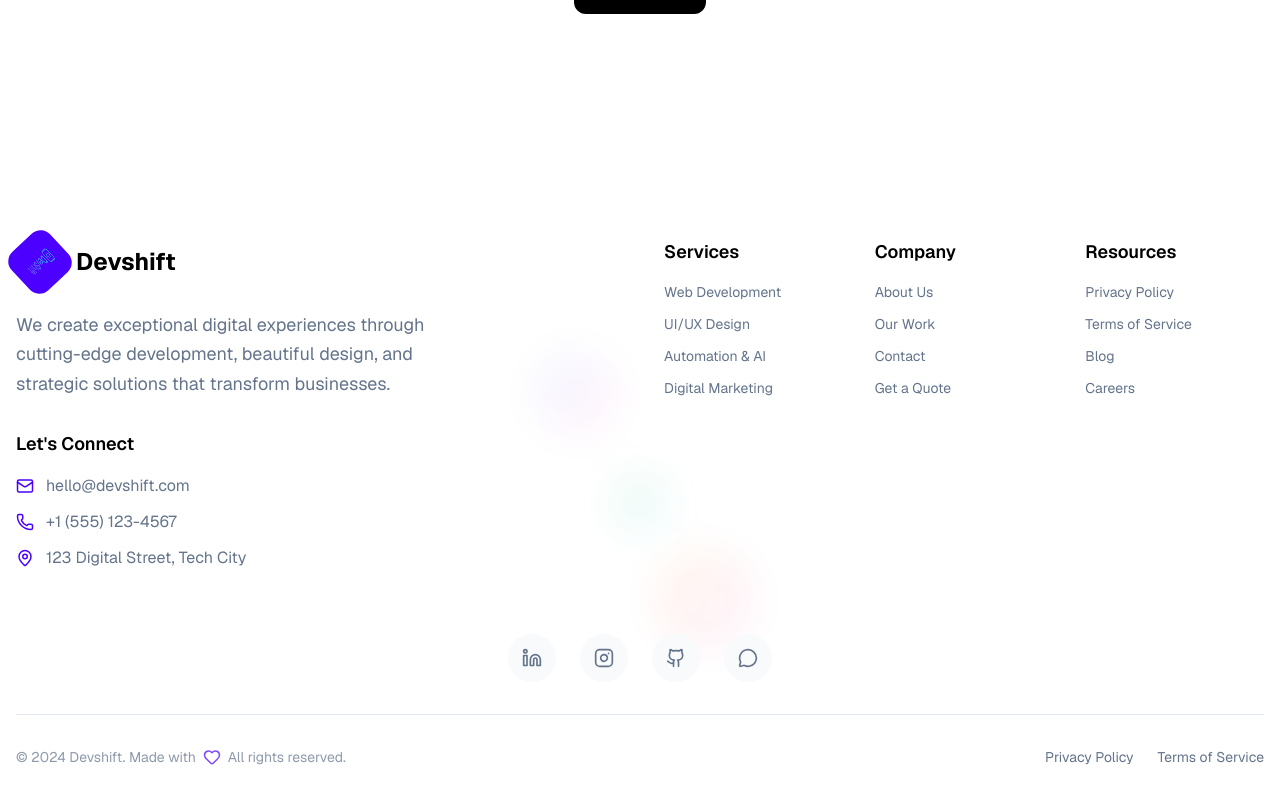
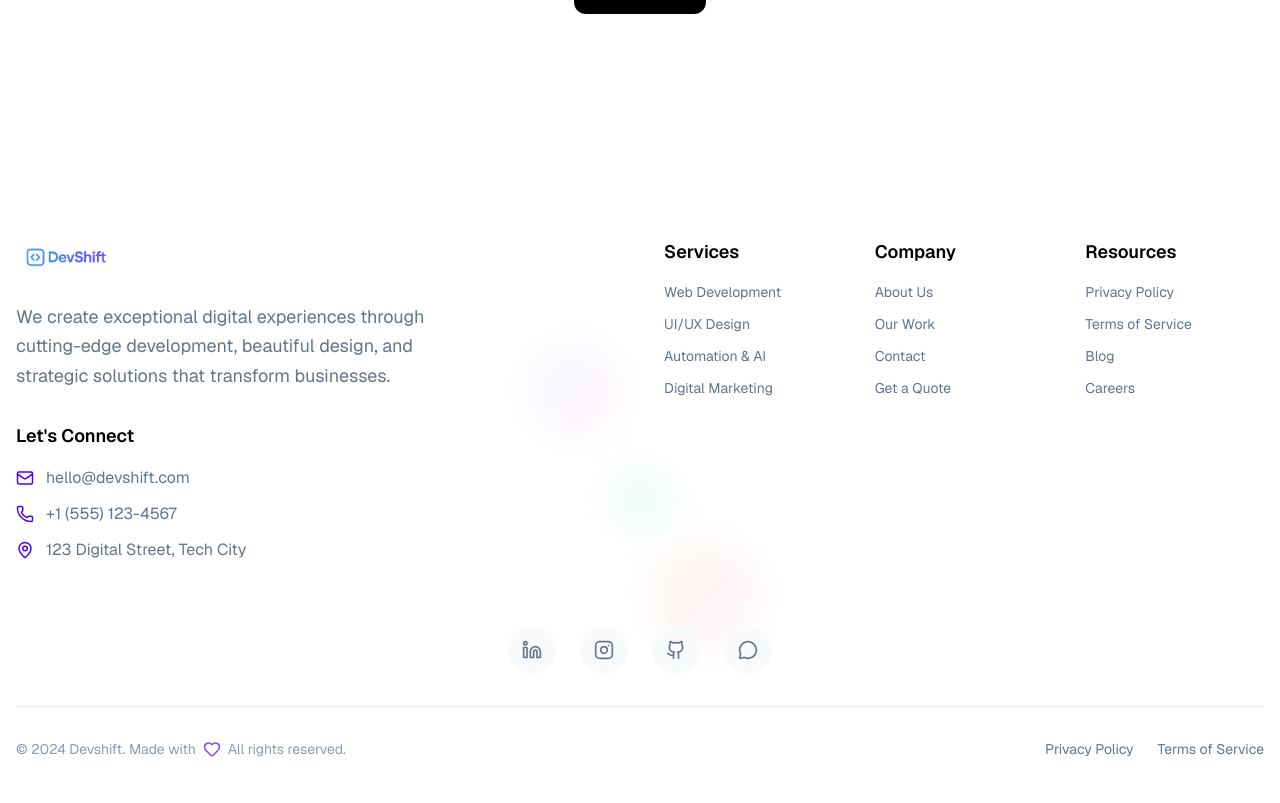
Before and after one commit to Hannankhan00/Devshiftt, a Next.js app: page /about in a window 1280 px wide. Shown: the part 706-1509 px from the top of the page. Built offline with nearby package versions, Linux system fonts and the light colour scheme.

Commit message:
Replace footer brand section with complete logo image and add LinkedIn, Instagram, GitHub, and WhatsApp social links

```diff
--- a/src/app/components/footer.js
+++ b/src/app/components/footer.js
@@ -105,36 +105,25 @@ export default function Footer() {
             {/* Brand Section */}
             <div className="space-y-6">
               <motion.div
-                className="flex items-center gap-3"
+                className="flex items-center"
                 whileHover={{ scale: 1.05 }}
-                transition={{ duration: 0.3 }}
-              >
-                <motion.div
-                  className="w-12 h-12 rounded-xl flex items-center justify-center overflow-hidden"
-                  style={{ backgroundColor: 'var(--accent)' }}
                 animate={{
-                    rotate: [0, 360],
-                    scale: [1, 1.1, 1],
+                  scale: [1, 1.02, 1],
                 }}
                 transition={{
-                    duration: 4,
+                  duration: 3,
                   repeat: Infinity,
-                    ease: "easeInOut"
+                  ease: "easeInOut",
+                  hover: { duration: 0.3 }
                 }}
               >
                 <Image
                   src="/assets/logo.png"
                   alt="Devshift"
-                    width={32}
-                    height={32}
-                    className="w-8 h-8"
+                  width={120}
+                  height={40}
+                  className="h-10 w-auto"
                 />
-                </motion.div>
-                <span className="text-2xl font-bold"
-                      style={{ color: 'var(--foreground)' }}
-                >
-                  Devshift
-                </span>
               </motion.div>
 
               <motion.p
```
Lines whose indentation alone changed are shown as unchanged.
